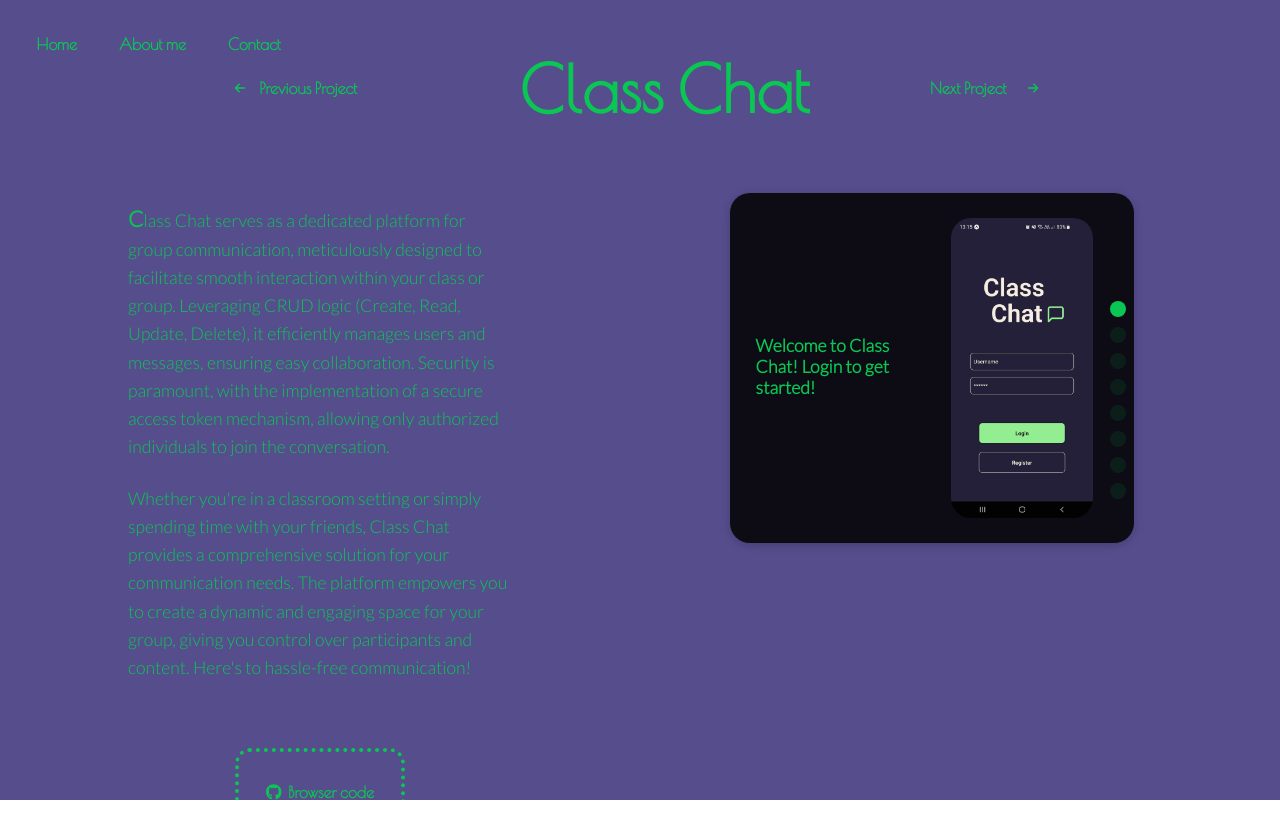
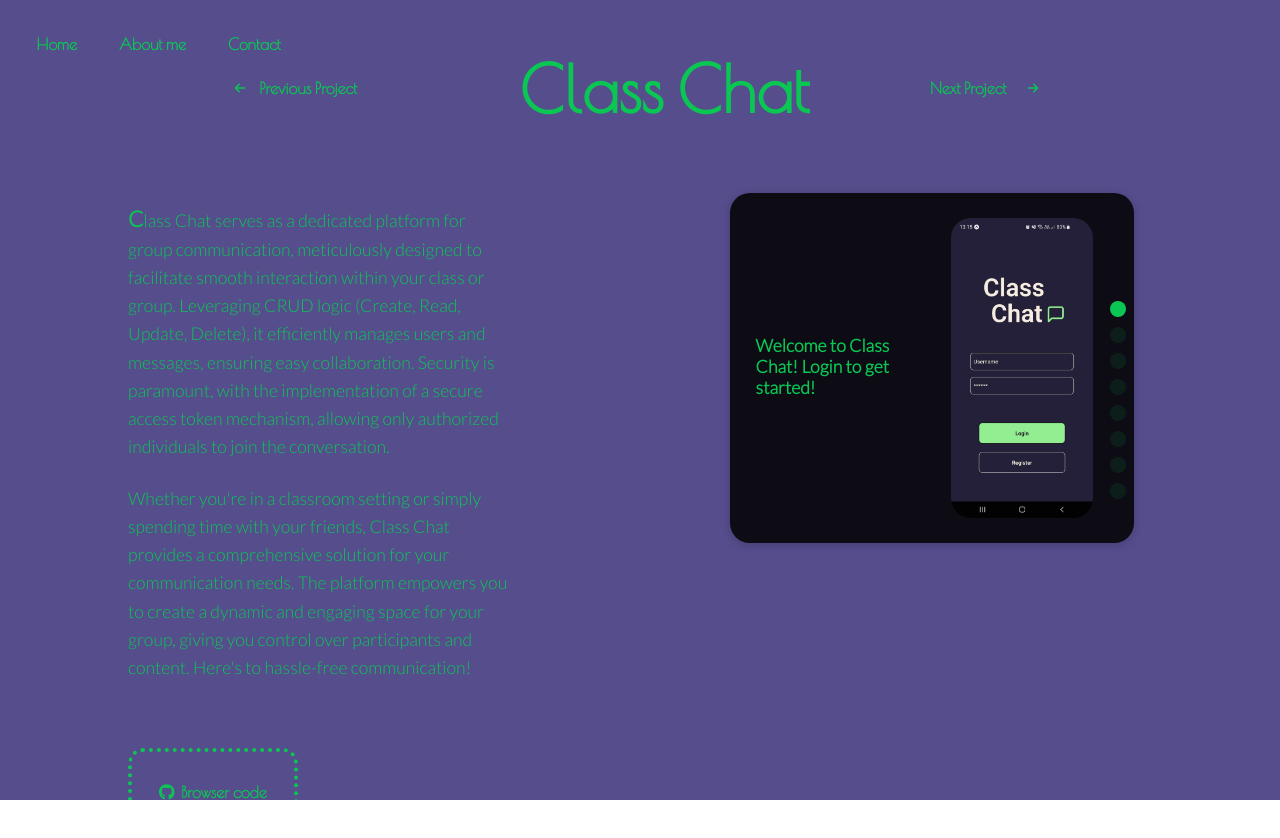
Before and after one commit to starleafer/My-portfolio, a React (Vite) app in the folder workspace/: page /chatapp in a window 1280 px wide. Shown: the top 838 px of the page. Built offline with nearby package versions, Linux system fonts and the light colour scheme; a web font is replaced by a local one.

Commit message:
Modify ButtonGroup justification to support optional view switching

```diff
--- a/workspace/src/components/ProjectDescription.jsx
+++ b/workspace/src/components/ProjectDescription.jsx
@@ -49,7 +49,7 @@ function ProjectDescription({
       )}
       <br />
 
-      <ButtonGroup>
+      <ButtonGroup showViewSwitch={showViewSwitch}>
         <LinkGroup>
           <LinkInner color={color}>
             {repos.map((repo, index) => (
@@ -126,7 +126,7 @@ const ButtonGroup = styled.div`
   display: flex;
   flex-direction: row;
   align-items: center;
-  justify-content: center;
+  justify-content: ${props => props.showViewSwitch ? "center" : "flex-start"};
   gap: 2em;
   min-height: 3em;
 `;
```
